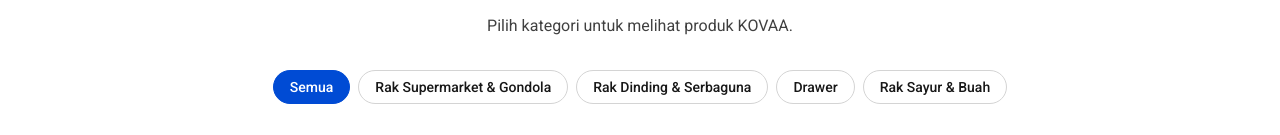
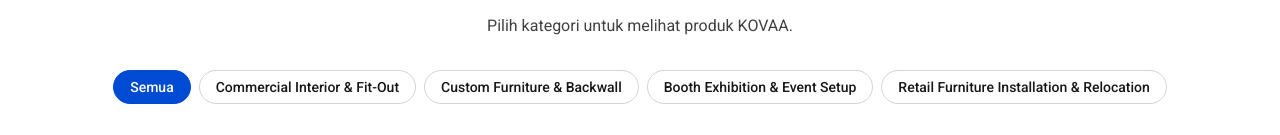
Before and after one commit to dedengine/kovaa-company-profile, a Next.js app in the folder website/: page / in a window 1280 px wide. Shown: the part 3010-3145 px from the top of the page. Built offline with nearby package versions, Linux system fonts and the light colour scheme.

Commit message:
feat: update product category labels
Rename the four catalog filters to Commercial Interior & Fit-Out, Custom Furniture & Backwall, Booth Exhibition & Event Setup, and Retail Furniture Installation & Relocation. Update the category filter test to the new label.

```diff
--- a/website/data/categories.ts
+++ b/website/data/categories.ts
@@ -11,18 +11,30 @@ export type Category = { id: CategoryId; label: Localized }
 export const categories: Category[] = [
   {
     id: 'rak-supermarket',
-    label: { id: 'Rak Supermarket & Gondola', en: 'Supermarket & Gondola Shelving' },
+    label: {
+      id: 'Commercial Interior & Fit-Out',
+      en: 'Commercial Interior & Fit-Out',
+    },
   },
   {
     id: 'rak-dinding-serbaguna',
-    label: { id: 'Rak Dinding & Serbaguna', en: 'Wall & Multipurpose Shelving' },
+    label: {
+      id: 'Custom Furniture & Backwall',
+      en: 'Custom Furniture & Backwall',
+    },
   },
   {
     id: 'drawer',
-    label: { id: 'Drawer', en: 'Drawer Units' },
+    label: {
+      id: 'Booth Exhibition & Event Setup',
+      en: 'Booth Exhibition & Event Setup',
+    },
   },
   {
     id: 'rak-sayur-buah',
-    label: { id: 'Rak Sayur & Buah', en: 'Fruit & Vegetable Shelving' },
+    label: {
+      id: 'Retail Furniture Installation & Relocation',
+      en: 'Retail Furniture Installation & Relocation',
+    },
   },
 ]
```
Also changed, not shown: 1 other file (tests, documents, lock files or other folders).
